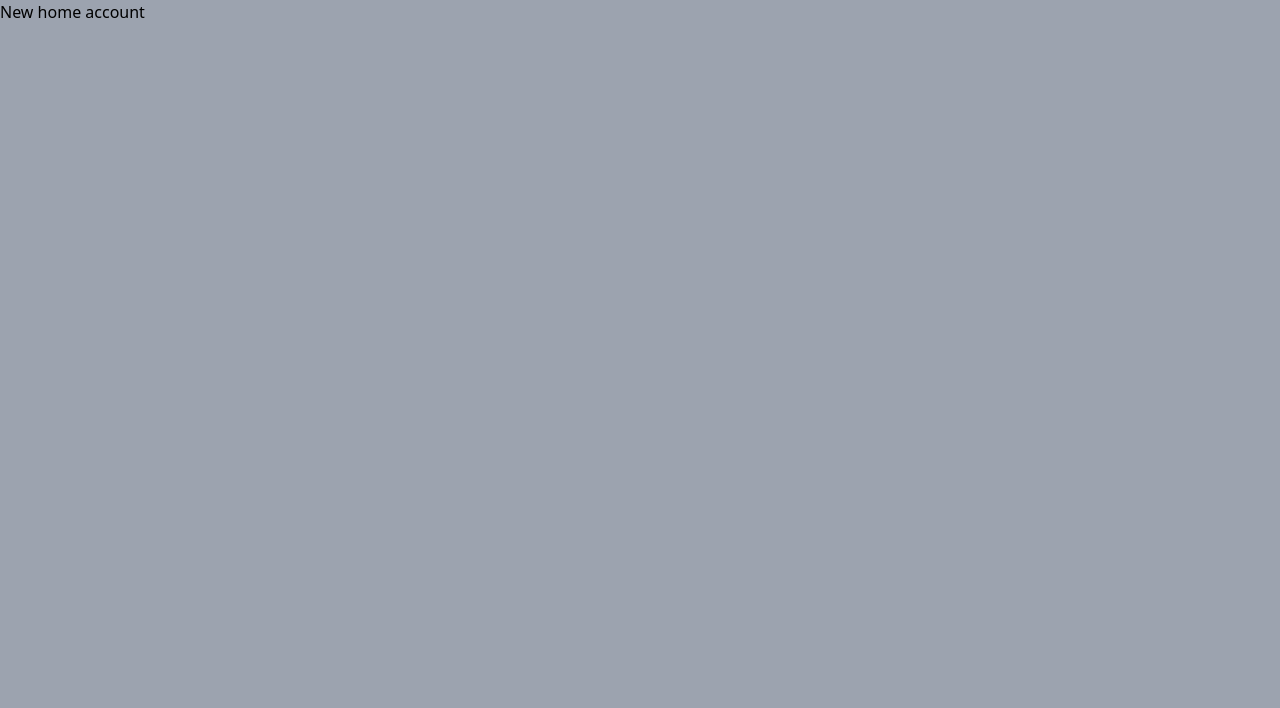
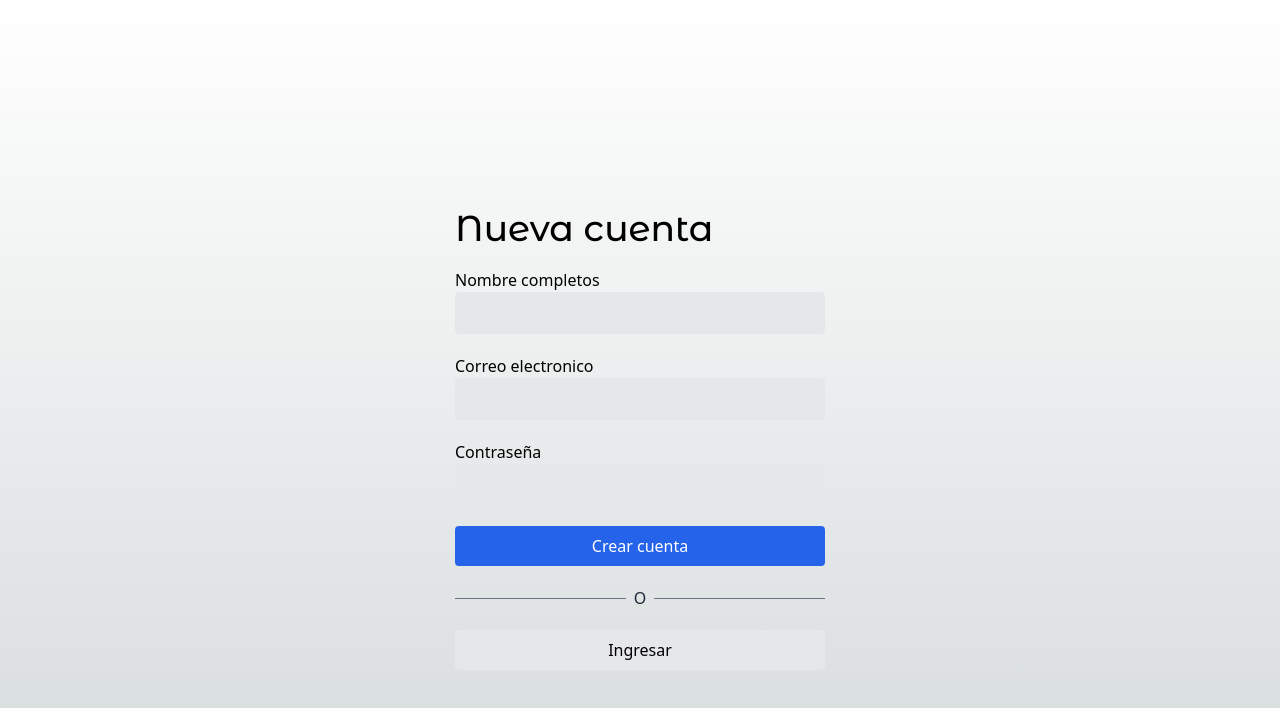
Before and after one commit to angelcgar/teslo-shop, a Next.js app: page /auth/new-account in a window 1280 px wide. Shown: the top 708 px of the page. Built offline with nearby package versions, Linux system fonts and the light colour scheme.

Commit message:
añadir pantalla de login y new-account

```diff
--- a/src/app/auth/layout.tsx
+++ b/src/app/auth/layout.tsx
@@ -3,5 +3,9 @@ export default function ShopLayout({
 }: {
 	children: React.ReactNode;
 }) {
-	return <main className="bg-gray-400 min-h-screen">{children}</main>;
+	return (
+		<main className="flex justify-center">
+			<div className="w-full sm:w-[450px] px-10">{children}</div>
+		</main>
+	);
 }
--- a/src/app/auth/login/page.tsx
+++ b/src/app/auth/login/page.tsx
@@ -1,10 +1,39 @@
 import { titleFont } from "@/config/fonts";
-import Image from "next/image";
+import Link from "next/link";
 
-export default function Home() {
+export default function () {
 	return (
-		<div className="">
-			<h1>Login page</h1>
+		<div className="flex flex-col min-h-screen pt-32 sm:pt-52">
+			<h1 className={`${titleFont.className} text-4xl mb-5`}>Ingresar</h1>
+
+			<div className="flex flex-col">
+				<label htmlFor="email">Correo electrónico</label>
+				<input
+					className="px-5 py-2 border bg-gray-200 rounded mb-5"
+					type="email"
+				/>
+
+				<label htmlFor="email">Contraseña</label>
+				<input
+					className="px-5 py-2 border bg-gray-200 rounded mb-5"
+					type="email"
+				/>
+
+				<button className="btn-primary" type="button">
+					Ingresar
+				</button>
+
+				{/* divisor l ine */}
+				<div className="flex items-center my-5">
+					<div className="flex-1 border-t border-gray-500" />
+					<div className="px-2 text-gray-800">O</div>
+					<div className="flex-1 border-t border-gray-500" />
+				</div>
+
+				<Link href="/auth/new-account" className="btn-secondary text-center">
+					Crear una nueva cuenta
+				</Link>
+			</div>
 		</div>
 	);
 }
--- a/src/app/auth/new-account/page.tsx
+++ b/src/app/auth/new-account/page.tsx
@@ -1,10 +1,44 @@
 import { titleFont } from "@/config/fonts";
-import Image from "next/image";
+import Link from "next/link";
 
-export default function Home() {
+export default function () {
 	return (
-		<div className="">
-			<h1>New home account</h1>
+		<div className="flex flex-col min-h-screen pt-32 sm:pt-52">
+			<h1 className={`${titleFont.className} text-4xl mb-5`}>Nueva cuenta</h1>
+
+			<div className="flex flex-col">
+				<label htmlFor="email">Nombre completos</label>
+				<input
+					className="px-5 py-2 border bg-gray-200 rounded mb-5"
+					type="text"
+				/>
+				<label htmlFor="email">Correo electronico</label>
+				<input
+					className="px-5 py-2 border bg-gray-200 rounded mb-5"
+					type="email"
+				/>
+
+				<label htmlFor="email">Contraseña</label>
+				<input
+					className="px-5 py-2 border bg-gray-200 rounded mb-5"
+					type="email"
+				/>
+
+				<button className="btn-primary" type="button">
+					Crear cuenta
+				</button>
+
+				{/* divisor l ine */}
+				<div className="flex items-center my-5">
+					<div className="flex-1 border-t border-gray-500" />
+					<div className="px-2 text-gray-800">O</div>
+					<div className="flex-1 border-t border-gray-500" />
+				</div>
+
+				<Link href="/auth/login" className="btn-secondary text-center">
+					Ingresar
+				</Link>
+			</div>
 		</div>
 	);
 }
```
